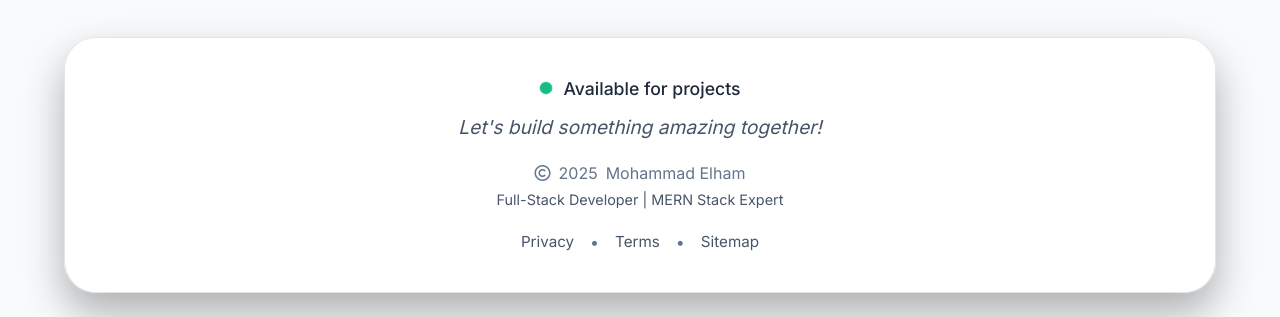
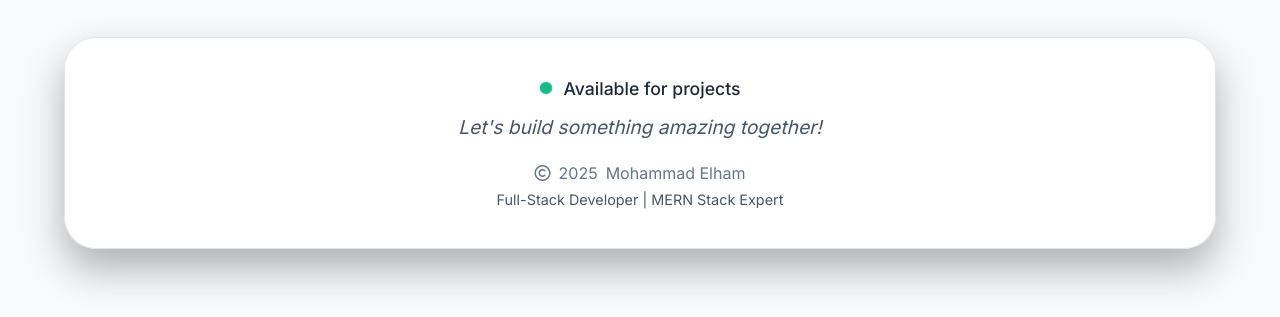
Before and after one commit to Elham077/linkInBio, a plain HTML site: page index.html in a window 1280 px wide. Shown: the part 1334-1651 px from the top of the page. After the commit the page ends 1607 px from the top, so only its background shows below. Drawn offline with nearby package versions, Linux system fonts and the light colour scheme; no server answers.

Commit message:
Remove footer links from index.html
Removed footer links section from the footer.

```diff
--- a/index.html
+++ b/index.html
@@ -251,14 +251,6 @@
           </p>
           <p class="copyright-sub">Full-Stack Developer | MERN Stack Expert</p>
         </div>
-
-        <div class="footer-links">
-          <a href="#privacy" class="footer-link">Privacy</a>
-          <span class="separator">•</span>
-          <a href="#terms" class="footer-link">Terms</a>
-          <span class="separator">•</span>
-          <a href="#sitemap" class="footer-link">Sitemap</a>
-        </div>
       </div>
     </footer>
   </div>
```
